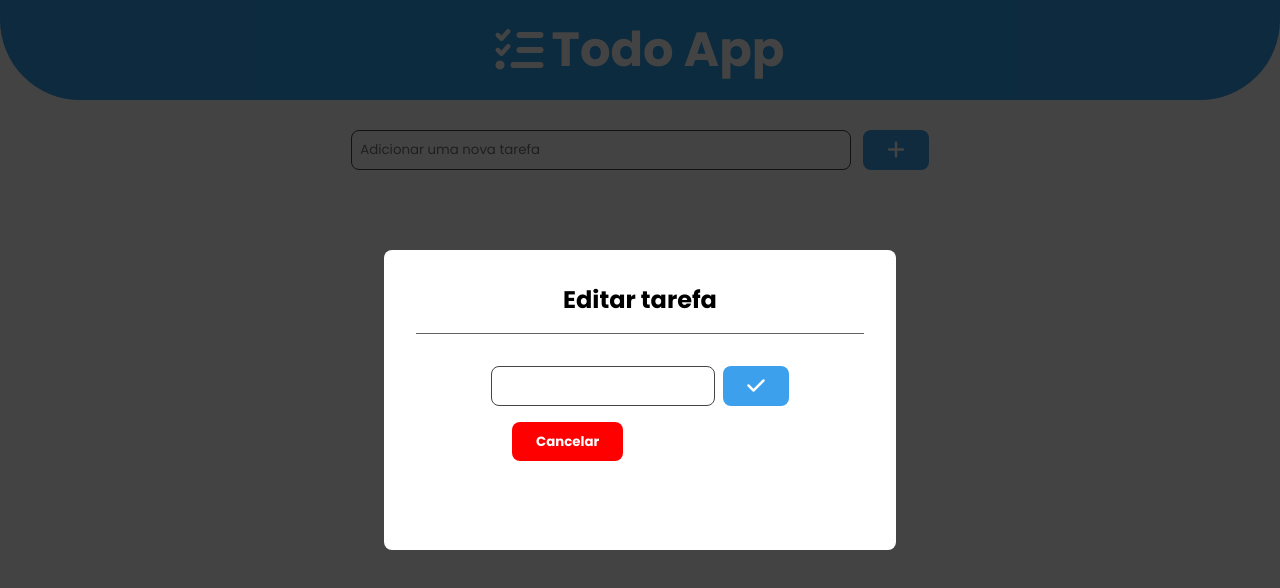
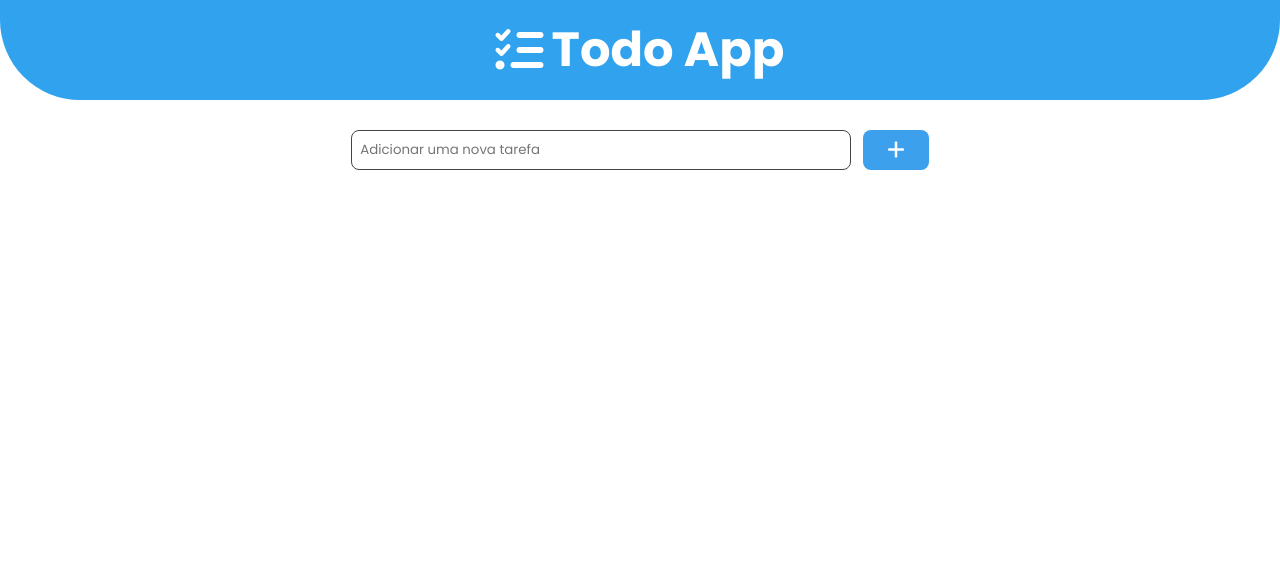
Before and after one commit to JuniorAvelar/Todo-list-react, a React (Vite) app in the folder todo-list-react/: page / in a window 1280 px wide. Shown: the top 588 px of the page. Built offline with nearby package versions, Linux system fonts and the light colour scheme.

Commit message:
funcionalidade - modal para edição do tarefas

```diff
--- a/todo-list-react/src/App.jsx
+++ b/todo-list-react/src/App.jsx
@@ -1,4 +1,5 @@
 
+import { useState } from 'react'
 import './App.css'
 import AddTodo from './components/AddTodo'
 import Header from "./components/Header"
@@ -7,12 +8,18 @@ import Todo from './components/todo'
 
 
 function App() {
+  const [modal , setModal] = useState(false)
+
+  const toogleModal = () => {
+    setModal(!modal)
+  }
 
   return (
     <div>
       <Header/>
-      <AddTodo/>
-      <ModalEdit/>
+      <AddTodo toogleModal={toogleModal}/>
+      {modal && <ModalEdit toogleModal={toogleModal}/>}
+      {modal && <ModalEdit toogleModal={toogleModal}/>}
 
     </div>
   )
--- a/todo-list-react/src/components/AddTodo.jsx
+++ b/todo-list-react/src/components/AddTodo.jsx
@@ -3,7 +3,8 @@ import Todo from "./todo"
 
 import "./AddTodo.css"
 
-const AddTodo = () => {
+const AddTodo = ({toogleModal}) => {
+    // const modal = document.querySelector(".modal-container")
 
     const [inputValue , setInputValue] = useState("")
 
@@ -13,26 +14,21 @@ const AddTodo = () => {
 
 
     const renderTodo = () => {
+        if(!inputValue) return
+
         // pega o valor de inputValue e adiciona no array todo
         setTodos([...todos , inputValue])
         setInputValue("")
     }
 
     const removeTodo = (i) => {
-        console.log(i)
-
+        // filtra o array de todos , e retorna um array sem todo que foi removido
         setTodos(todos.filter((_ , index) => index !== i))
     }
 
     const doneTodo = (e , i) => {
       const todoElment = e.target.closest(".todo")
       todoElment.classList.toggle("done")
-    }
-
-    const editTodo = (e) => {
-        const todoElment = e.target.closest(".todo")
-        const ContentTodo = todoElment.querySelector("h3").textContent
-        console.log(ContentTodo)
     }
 
     return (
@@ -43,7 +39,7 @@ const AddTodo = () => {
             </div>
             <div className="todo-container">
                 {todos.map((todo, index) => (
-                    <Todo key={index} title={todo} actionRemove={() => removeTodo(index)} doneTodo={(e) => doneTodo(e, index)} editTodo={(e) => editTodo(e)}/>
+                    <Todo key={index} title={todo} actionRemove={() => removeTodo(index)} doneTodo={(e) => doneTodo(e, index)} toogleModal={toogleModal}  />
                 ))}
             </div>
         </>
--- a/todo-list-react/src/components/ModalEdit.css
+++ b/todo-list-react/src/components/ModalEdit.css
@@ -44,6 +44,7 @@
     width: 50% ;
     height: 40px;
     border-radius: 8px;
+    padding-inline: 10px;
     border: solid 1px #444;
 }
 
@@ -56,15 +57,26 @@
     text-align: center;
     cursor: pointer;
     font-size: 20px;
+    opacity: .8;
     transition: all 0.4s;
+}
+
+.input-control button:hover {
+    opacity: 1;
 }
 
 .cancelar-button {
     color: #fff;
-    background-color: red;
+    background-color: rgb(240, 24, 24);
     padding: .6rem 1.5rem;
     border: none;
     border-radius: 8px;
     font-weight: bold;
     margin-left: 6rem;
+    cursor: pointer;
+    transition: all 0.3s;
 }
+
+.cancelar-button:hover {
+    background: rgb(197, 2, 2);
+}
--- a/todo-list-react/src/components/ModalEdit.jsx
+++ b/todo-list-react/src/components/ModalEdit.jsx
@@ -1,14 +1,14 @@
 import './ModalEdit.css'
-const ModalEdit = () => {
+const ModalEdit = ({toogleModal}) => {
     return(
-        <div className="modal-container">
+        <div className="modal-container hidde">
             <div className="modal-content">
                 <h2>Editar tarefa</h2>
                 <div className="input-control">
                     <input type="text" />
                     <button><i className="fa-solid fa-check"></i></button>
                 </div>
-                <button className='cancelar-button'>Cancelar</button>
+                <button onClick={toogleModal} className='cancelar-button'>Cancelar</button>
             </div>
         </div>
     )
--- a/todo-list-react/src/components/Todo.jsx
+++ b/todo-list-react/src/components/Todo.jsx
@@ -1,12 +1,12 @@
 import "./Todo.css"
-const Todo = ({title , actionRemove, doneTodo , editTodo} ) =>{
+const Todo = ({title , actionRemove, doneTodo , toogleModal} ) =>{
     return (
         <div id="todo-container">
             <div className="todo">
                 <h3>{title}</h3>
                 <div className="icon-control">
                     <button onClick={doneTodo}><i className="fa-solid fa-check"></i></button>
-                    <button onClick={editTodo} ><i className="fa-duotone fa-solid fa-pen-to-square"></i></button>
+                    <button onClick={() => toogleModal()} ><i className="fa-duotone fa-solid fa-pen-to-square"></i></button>
                     <button onClick={actionRemove} ><i className="fa-duotone fa-solid fa-trash-can"></i></button>
                 </div>
             </div>
```
